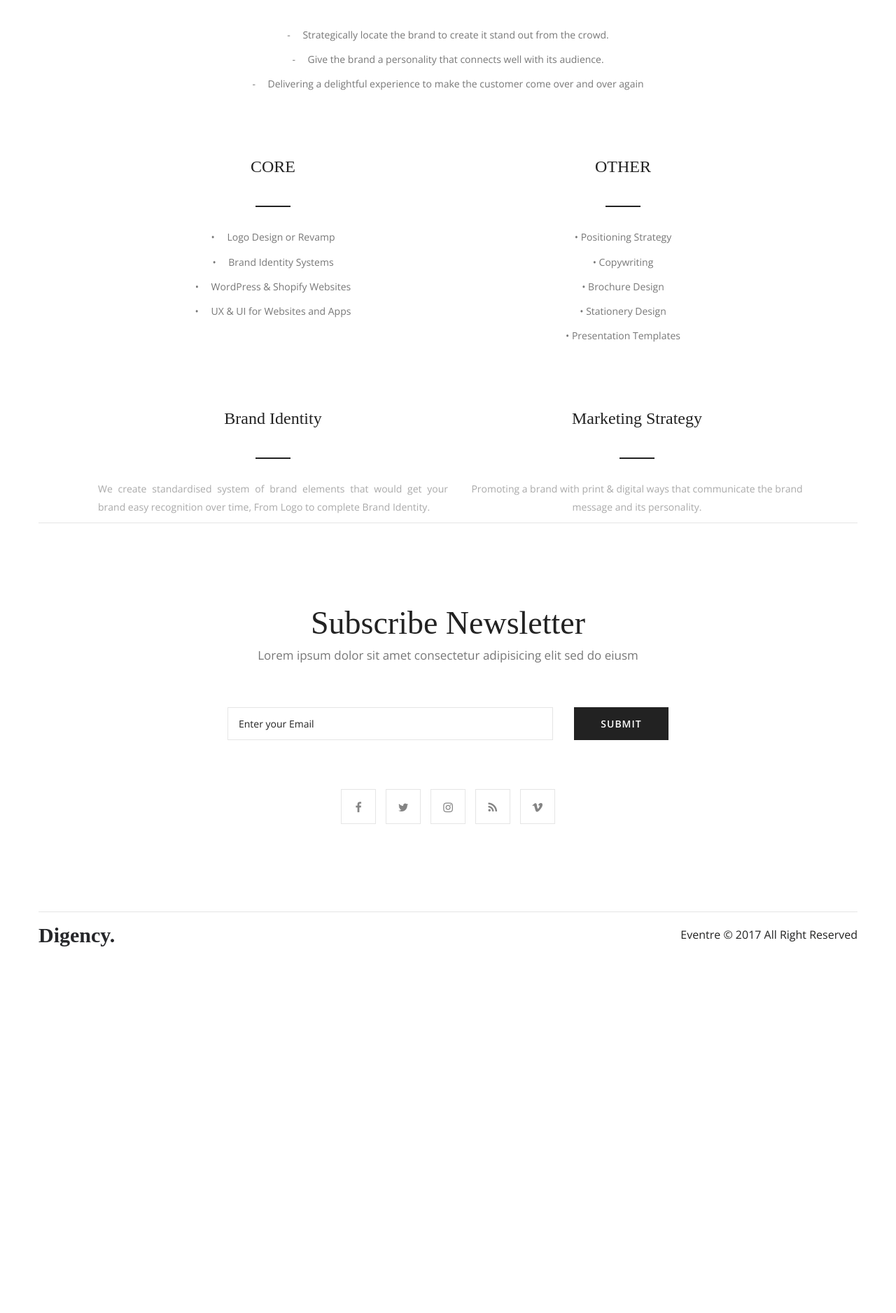
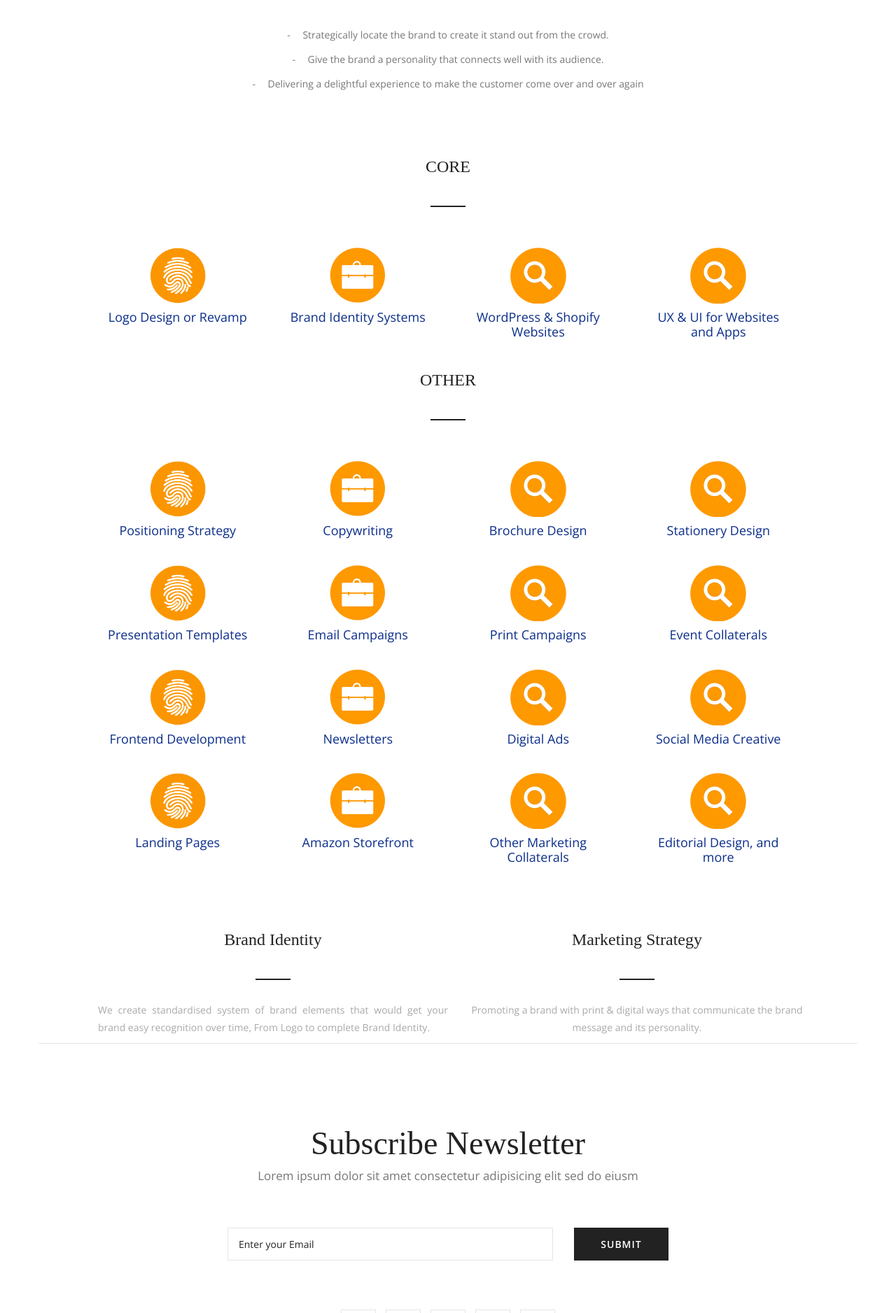
Before and after one commit to vasujain314/Inesh-Web-Project, a PHP site: page /graphic.html in a window 1280 px wide. Shown: the part 828-2705 px from the top of the page at 70% size. Before the commit the page ends 2181 px from the top, so only its background shows below. Run offline with PHP 8.4, Linux system fonts and the light colour scheme; some web fonts are replaced.

Commit message:
hover added

```diff
--- a/css/style.css
+++ b/css/style.css
@@ -1914,14 +1914,55 @@ ul,li{
 
 .overlay-text {
   color: white;
-  font-size: 1rem;
+  font-size: 0.85rem;
   position: absolute;
   top: 50%;
-	left: 45%;
+	left: 50%;
 	font-weight: 600;
-  /* -webkit-transform: translate(-50%, -50%); */
+  -webkit-transform: translate(-50%, -50%);
   -ms-transform: translate(-50%, -50%);
   transform: translate(-50%, -50%);
   text-align: center;
 
 }
+
+.img-max-hw{
+	max-height: 80px!important;
+	max-width: 80px!important;
+	margin-left: 4vw;
+	margin-bottom: 5vh;
+}
+
+.size-res{
+	max-height: 250px!important;
+	max-width: 250px!important;
+	padding: 20px;
+	/* margin: 10px; */
+}
+
+@media (min-width: 576px) {
+	.marg-res{
+		margin-right: 0vw!important;
+	}
+}
+@media (min-width: 768px) {
+	.marg-res{
+		margin-right: 0vw!important;
+	}
+}
+
+@media (min-width: 992px) {
+	.marg-res{
+		margin-right: 0vw!important;
+	}
+}
+@media (min-width: 1200px) {
+	.marg-res{
+		margin-right: 5vw!important;
+	}
+}
+
+
+.mx-auto{margin-right:auto!important}
+.mb-auto,.my-auto{margin-bottom:auto!important}
+.ml-auto,.mx-auto{margin-left:auto!important}
--- a/graphic.html
+++ b/graphic.html
@@ -153,33 +153,108 @@
 
     <div class="container" style="margin-top: 8vh">
         <div class="row">
-            <div class="col-sm-5 col-sm-offset-1 col-xs-offset-1 col-xs-10" style="margin-bottom: 15px;">
+            <div class="col-sm-10 col-sm-offset-1 col-xs-offset-1 col-xs-10" style="margin-bottom: 15px;">
                 <div class="row text-center text-justify">
                     <div class="section-title" style="margin-bottom: 4rem;">
                         <h2 class="text-center" style="font-size:2.4rem">CORE</h2>
                     </div>
-                    <p class="text-center">•    &ensp;&ensp;Logo Design or Revamp</p>
-                    <p class="text-center">•	&ensp;&ensp;Brand Identity Systems</p>
-                    <p class="text-center">•	&ensp;&ensp;WordPress & Shopify Websites</p>
-                    <p class="text-center">•	&ensp;&ensp;UX & UI for Websites and Apps</p>
+                    <div class="row">
+                        <div class="col-xs-3 col-sm-3" style="margin-top: 18px;">
+                            <div class="hover_container" style="padding: 10px;">
+                                <img src="img/hover/x.png" alt="Avatar" class="overlay-image mx-auto" style="max-height: 80px; max-width: 80px;">
+                                <h4 class="title" Align="center" style="color:#0c2e8a; margin-top: 10px;"><a href="" style="color:#0c2e8a">Logo Design or Revamp</a></h4>
+                                <div class="hoverOverlay">
+                                    <div class="overlay-text text-center">
+                                        Non minim duis ex aute dolor cillum eu esse ex minim minim.
+                                    </div>
+                                </div>
+                            </div>
+                        </div>
+                        <div class="col-xs-3 col-sm-3" style="margin-top: 18px;">
+                            <div class="hover_container" style="padding: 10px;">
+                                <img src="img/hover/y.jpg" alt="Avatar" class="overlay-image mx-auto" style="max-height: 80px; max-width: 80px;">
+                                <h4 class="title" Align="center" style="color:#0c2e8a; margin-top: 10px;"><a href="" style="color:#0c2e8a">Brand Identity Systems</a></h4>
+                                <div class="hoverOverlay">
+                                    <div class="overlay-text text-center">
+                                        Exercitation velit laborum fugiat pariatur quis consequat officia sunt nostrud mollit.
+                                    </div>
+                                </div>
+                            </div>
+                        </div>
+                        <div class="col-xs-3 col-sm-3" style="margin-top: 18px;">
+                            <div class="hover_container" style="padding: 10px;">
+                                <img src="img/hover/z.jpg" alt="Avatar" class="overlay-image mx-auto" style="max-height: 80px; max-width: 80px;">
+                                <h4 class="title" Align="center" style="color:#0c2e8a; margin-top: 10px;"><a href="" style="color:#0c2e8a">WordPress & Shopify Websites</a></h4>
+                                <div class="hoverOverlay">
+                                    <div class="overlay-text text-center">
+                                    Aute anim minim reprehenderit nostrud magna minim exercitation cillum.
+                                    </div>
+                                </div>
+                            </div>
+                        </div>
+                        <div class="col-xs-3 col-sm-3" style="margin-top: 18px;">
+                            <div class="hover_container" style="padding: 10px;">
+                                <img src="img/hover/z.jpg" alt="Avatar" class="overlay-image mx-auto" style="max-height: 80px; max-width: 80px;">
+                                <h4 class="title" Align="center" style="color:#0c2e8a; margin-top: 10px;"><a href="" style="color:#0c2e8a">UX & UI for Websites and Apps</a></h4>
+                                <div class="hoverOverlay">
+                                    <div class="overlay-text text-center">
+                                    Aute anim minim reprehenderit nostrud magna minim exercitation cillum.
+                                    </div>
+                                </div>
+                            </div>
+                        </div>
+                    </div>
                 </div>
             </div>
-            <div class="col-sm-5 col-sm-offset-0 col-xs-offset-1 col-xs-10">
+            <div class="col-sm-10 col-sm-offset-1 col-xs-offset-1 col-xs-10">
                 <div class="row text-center text-justify">
                     <div class="section-title" style="margin-bottom: 4rem;">
                         <h2 class="text-center" style="font-size:2.4rem">OTHER</h2>
                     </div>
                     <div class="row">
-                        <div class="col">
-                                <p class="text-center">•	Positioning Strategy</p>
-                                <p class="text-center">•	Copywriting</p>
-                                <p class="text-center">•	Brochure Design</p>
-                                <p class="text-center">•	Stationery Design</p>
-                                <p class="text-center">•	Presentation Templates</p>
-                                <!-- <p class="text-center">•	Email Campaigns</p>
-                                <p class="text-center">•	Print Campaigns</p>
-                                <p class="text-center">•	Event Collaterals</p>
-                                <p class="text-center">•	Frontend Development</p> -->
+                        <div class="col-xs-3 col-sm-3" style="margin-top: 18px;">
+                            <div class="hover_container" style="padding: 10px;">
+                                <img src="img/hover/x.png" alt="Avatar" class="overlay-image mx-auto" style="max-height: 80px; max-width: 80px;">
+                                <h4 class="title" Align="center" style="color:#0c2e8a; margin-top: 10px;"><a href="" style="color:#0c2e8a">Positioning Strategy</a></h4>
+                                <div class="hoverOverlay">
+                                    <div class="overlay-text text-center">
+                                        Non minim duis ex aute dolor cillum eu esse ex minim minim.
+                                    </div>
+                                </div>
+                            </div>
+                        </div>
+                        <div class="col-xs-3 col-sm-3" style="margin-top: 18px;">
+                            <div class="hover_container" style="padding: 10px;">
+                                <img src="img/hover/y.jpg" alt="Avatar" class="overlay-image mx-auto" style="max-height: 80px; max-width: 80px;">
+                                <h4 class="title" Align="center" style="color:#0c2e8a; margin-top: 10px;"><a href="" style="color:#0c2e8a">Copywriting</a></h4>
+                                <div class="hoverOverlay">
+                                    <div class="overlay-text text-center">
+                                        Exercitation velit laborum fugiat pariatur quis consequat officia sunt nostrud mollit.
+                                    </div>
+                                </div>
+                            </div>
+                        </div>
+                        <div class="col-xs-3 col-sm-3" style="margin-top: 18px;">
+                            <div class="hover_container" style="padding: 10px;">
+                                <img src="img/hover/z.jpg" alt="Avatar" class="overlay-image mx-auto" style="max-height: 80px; max-width: 80px;">
+                                <h4 class="title" Align="center" style="color:#0c2e8a; margin-top: 10px;"><a href="" style="color:#0c2e8a">Brochure Design</a></h4>
+                                <div class="hoverOverlay">
+                                    <div class="overlay-text text-center">
+                                    Aute anim minim reprehenderit nostrud magna minim exercitation cillum.
+                                    </div>
+                                </div>
+                            </div>
+                        </div>
+                        <div class="col-xs-3 col-sm-3" style="margin-top: 18px;">
+                            <div class="hover_container" style="padding: 10px;">
+                                <img src="img/hover/z.jpg" alt="Avatar" class="overlay-image mx-auto" style="max-height: 80px; max-width: 80px;">
+                                <h4 class="title" Align="center" style="color:#0c2e8a; margin-top: 10px;"><a href="" style="color:#0c2e8a">Stationery Design</a></h4>
+                                <div class="hoverOverlay">
+                                    <div class="overlay-text text-center">
+                                    Aute anim minim reprehenderit nostrud magna minim exercitation cillum.
+                                    </div>
+                                </div>
+                            </div>
                         </div>
                         <!-- <div class="col-sm-6">
 
@@ -193,6 +268,145 @@
                                 <p class="text-center">•	Editorial Design, and more.</p>
                         </div> -->
                     </div>
+                    <div class="row">
+                        <div class="col-xs-3 col-sm-3" style="margin-top: 18px;">
+                            <div class="hover_container" style="padding: 10px;">
+                                <img src="img/hover/x.png" alt="Avatar" class="overlay-image mx-auto" style="max-height: 80px; max-width: 80px;">
+                                <h4 class="title" Align="center" style="color:#0c2e8a; margin-top: 10px;"><a href="" style="color:#0c2e8a">Presentation Templates</a></h4>
+                                <div class="hoverOverlay">
+                                    <div class="overlay-text text-center">
+                                        Non minim duis ex aute dolor cillum eu esse ex minim minim.
+                                    </div>
+                                </div>
+                            </div>
+                        </div>
+                        <div class="col-xs-3 col-sm-3" style="margin-top: 18px;">
+                            <div class="hover_container" style="padding: 10px;">
+                                <img src="img/hover/y.jpg" alt="Avatar" class="overlay-image mx-auto" style="max-height: 80px; max-width: 80px;">
+                                <h4 class="title" Align="center" style="color:#0c2e8a; margin-top: 10px;"><a href="" style="color:#0c2e8a">Email Campaigns</a></h4>
+                                <div class="hoverOverlay">
+                                    <div class="overlay-text text-center">
+                                        Exercitation velit laborum fugiat pariatur quis consequat officia sunt nostrud mollit.
+                                    </div>
+                                </div>
+                            </div>
+                        </div>
+                        <div class="col-xs-3 col-sm-3" style="margin-top: 18px;">
+                            <div class="hover_container" style="padding: 10px;">
+                                <img src="img/hover/z.jpg" alt="Avatar" class="overlay-image mx-auto" style="max-height: 80px; max-width: 80px;">
+                                <h4 class="title" Align="center" style="color:#0c2e8a; margin-top: 10px;"><a href="" style="color:#0c2e8a">Print Campaigns</a></h4>
+                                <div class="hoverOverlay">
+                                    <div class="overlay-text text-center">
+                                    Aute anim minim reprehenderit nostrud magna minim exercitation cillum.
+                                    </div>
+                                </div>
+                            </div>
+                        </div>
+                        <div class="col-xs-3 col-sm-3" style="margin-top: 18px;">
+                            <div class="hover_container" style="padding: 10px;">
+                                <img src="img/hover/z.jpg" alt="Avatar" class="overlay-image mx-auto" style="max-height: 80px; max-width: 80px;">
+                                <h4 class="title" Align="center" style="color:#0c2e8a; margin-top: 10px;"><a href="" style="color:#0c2e8a">Event Collaterals</a></h4>
+                                <div class="hoverOverlay">
+                                    <div class="overlay-text text-center">
+                                    Aute anim minim reprehenderit nostrud magna minim exercitation cillum.
+                                    </div>
+                                </div>
+                            </div>
+                        </div>
+                    </div>
+                    <div class="row">
+                        <div class="col-xs-3 col-sm-3" style="margin-top: 18px;">
+                            <div class="hover_container" style="padding: 10px;">
+                                <img src="img/hover/x.png" alt="Avatar" class="overlay-image mx-auto" style="max-height: 80px; max-width: 80px;">
+                                <h4 class="title" Align="center" style="color:#0c2e8a; margin-top: 10px;"><a href="" style="color:#0c2e8a">Frontend Development</a></h4>
+                                <div class="hoverOverlay">
+                                    <div class="overlay-text text-center">
+                                        Non minim duis ex aute dolor cillum eu esse ex minim minim.
+                                    </div>
+                                </div>
+                            </div>
+                        </div>
+                        <div class="col-xs-3 col-sm-3" style="margin-top: 18px;">
+                            <div class="hover_container" style="padding: 10px;">
+                                <img src="img/hover/y.jpg" alt="Avatar" class="overlay-image mx-auto" style="max-height: 80px; max-width: 80px;">
+                                <h4 class="title" Align="center" style="color:#0c2e8a; margin-top: 10px;"><a href="" style="color:#0c2e8a">Newsletters</a></h4>
+                                <div class="hoverOverlay">
+                                    <div class="overlay-text text-center">
+                                        Exercitation velit laborum fugiat pariatur quis consequat officia sunt nostrud mollit.
+                                    </div>
+                                </div>
+                            </div>
+                        </div>
+                        <div class="col-xs-3 col-sm-3" style="margin-top: 18px;">
+                            <div class="hover_container" style="padding: 10px;">
+                                <img src="img/hover/z.jpg" alt="Avatar" class="overlay-image mx-auto" style="max-height: 80px; max-width: 80px;">
+                                <h4 class="title" Align="center" style="color:#0c2e8a; margin-top: 10px;"><a href="" style="color:#0c2e8a">Digital Ads</a></h4>
+                                <div class="hoverOverlay">
+                                    <div class="overlay-text text-center">
+                                    Aute anim minim reprehenderit nostrud magna minim exercitation cillum.
+                                    </div>
+                                </div>
+                            </div>
+                        </div>
+                        <div class="col-xs-3 col-sm-3" style="margin-top: 18px;">
+                            <div class="hover_container" style="padding: 10px;">
+                                <img src="img/hover/z.jpg" alt="Avatar" class="overlay-image mx-auto" style="max-height: 80px; max-width: 80px;">
+                                <h4 class="title" Align="center" style="color:#0c2e8a; margin-top: 10px;"><a href="" style="color:#0c2e8a">Social Media Creative</a></h4>
+                                <div class="hoverOverlay">
+                                    <div class="overlay-text text-center">
+                                    Aute anim minim reprehenderit nostrud magna minim exercitation cillum.
+                                    </div>
+                                </div>
+                            </div>
+                        </div>
+                    </div>
+                    <div class="row">
+                        <div class="col-xs-3 col-sm-3" style="margin-top: 18px;">
+                            <div class="hover_container" style="padding: 10px;">
+                                <img src="img/hover/x.png" alt="Avatar" class="overlay-image mx-auto" style="max-height: 80px; max-width: 80px;">
+                                <h4 class="title" Align="center" style="color:#0c2e8a; margin-top: 10px;"><a href="" style="color:#0c2e8a">Landing Pages</a></h4>
+                                <div class="hoverOverlay">
+                                    <div class="overlay-text text-center">
+                                        Non minim duis ex aute dolor cillum eu esse ex minim minim.
+                                    </div>
+                                </div>
+                            </div>
+                        </div>
+                        <div class="col-xs-3 col-sm-3" style="margin-top: 18px;">
+                            <div class="hover_container" style="padding: 10px;">
+                                <img src="img/hover/y.jpg" alt="Avatar" class="overlay-image mx-auto" style="max-height: 80px; max-width: 80px;">
+                                <h4 class="title" Align="center" style="color:#0c2e8a; margin-top: 10px;"><a href="" style="color:#0c2e8a">Amazon Storefront</a></h4>
+                                <div class="hoverOverlay">
+                                    <div class="overlay-text text-center">
+                                        Exercitation velit laborum fugiat pariatur quis consequat officia sunt nostrud mollit.
+                                    </div>
+                                </div>
+                            </div>
+                        </div>
+                        <div class="col-xs-3 col-sm-3" style="margin-top: 18px;">
+                            <div class="hover_container" style="padding: 10px;">
+                                <img src="img/hover/z.jpg" alt="Avatar" class="overlay-image mx-auto" style="max-height: 80px; max-width: 80px;">
+                                <h4 class="title" Align="center" style="color:#0c2e8a; margin-top: 10px;"><a href="" style="color:#0c2e8a">Other Marketing Collaterals</a></h4>
+                                <div class="hoverOverlay">
+                                    <div class="overlay-text text-center">
+                                    Aute anim minim reprehenderit nostrud magna minim exercitation cillum.
+                                    </div>
+                                </div>
+                            </div>
+                        </div>
+                        <div class="col-xs-3 col-sm-3" style="margin-top: 18px;">
+                            <div class="hover_container" style="padding: 10px;">
+                                <img src="img/hover/z.jpg" alt="Avatar" class="overlay-image mx-auto" style="max-height: 80px; max-width: 80px;">
+                                <h4 class="title" Align="center" style="color:#0c2e8a; margin-top: 10px;"><a href="" style="color:#0c2e8a">Editorial Design, and more</a></h4>
+                                <div class="hoverOverlay">
+                                    <div class="overlay-text text-center">
+                                    Aute anim minim reprehenderit nostrud magna minim exercitation cillum.
+                                    </div>
+                                </div>
+                            </div>
+                        </div>
+                    </div>
+
                 </div>
             </div>
         </div>
```
Also changed, not shown: ecomm.html (+70 -9 lines), email-marketing.html (+93 -16 lines), mobile.html (+107 -2 lines).
